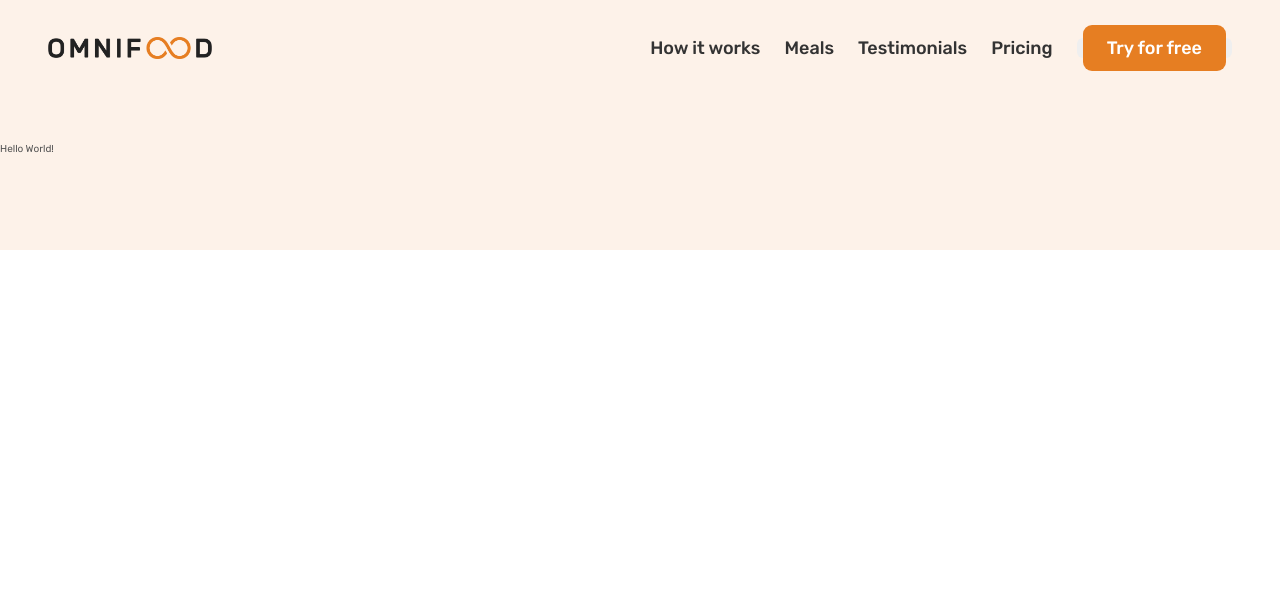
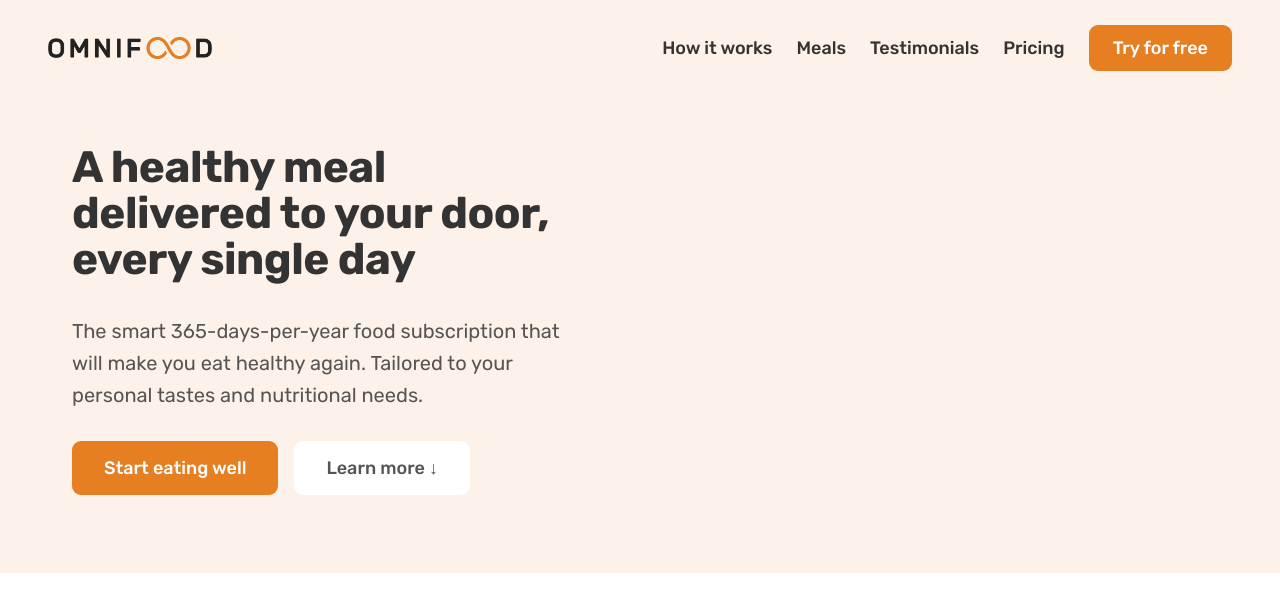
Before and after one commit to clovis-rosa/nextjs-omnifood-website, a Next.js app: page / in a window 1280 px wide. Shown: the top 612 px of the page. Built offline with nearby package versions, Linux system fonts and the light colour scheme.

Commit message:
Working on hero section. Added props and padding fixed on button component

```diff
--- a/src/components/Button.jsx
+++ b/src/components/Button.jsx
@@ -1,10 +1,25 @@
 import styled from 'styled-components'
 
-export default function Button({ href, label, color, background }) {
+export default function Button({
+  href,
+  label,
+  padding,
+  color,
+  background,
+  hover,
+  outline,
+}) {
   return (
     <>
       <ButtonStyles>
-        <Anchor href={href} color={color} background={background}>
+        <Anchor
+          href={href}
+          padding={padding}
+          color={color}
+          background={background}
+          hover={hover}
+          outline={outline}
+        >
           {label}
         </Anchor>
       </ButtonStyles>
@@ -18,6 +33,7 @@ const ButtonStyles = styled.button`
   border-radius: 6px;
   white-space: nowrap;
   cursor: pointer;
+  padding: 0;
 
   display: inline-block;
   text-decoration: none;
@@ -35,7 +51,8 @@ const ButtonStyles = styled.button`
 
 const Anchor = styled.a`
   text-decoration: none;
-  padding: 1.2rem 2.4rem;
+  /* padding: 1.2rem 2.4rem; */
+  padding: ${(props) => props.padding || '1.2rem 2.4rem'};
   border-radius: 9px;
   color: ${(props) => props.color};
   background: ${(props) => props.background};
@@ -47,6 +64,7 @@ const Anchor = styled.a`
 
   &:hover,
   &:active {
-    background: var(--clr-link-hover);
+    background: ${(props) => props.hover || 'var(--clr-link-hover)'};
+    box-shadow: ${(props) => props.outline || 'none'};
   }
 `
--- a/src/pages/index.jsx
+++ b/src/pages/index.jsx
@@ -1,11 +1,38 @@
 import Layout from '@/components/Layout'
 import styled from 'styled-components'
+import Button from '@/components/Button'
+import { buttonData } from '@/data/MenuLinkData'
 
 export default function Home() {
   return (
     <Layout>
       <HeroSectionStyles>
-        <h1>Hello World!</h1>
+        <HeroGrid>
+          <HeroTextBox>
+            <h1>A healthy meal delivered to your door, every single day</h1>
+            <p>
+              The smart 365-days-per-year food subscription that will make you
+              eat healthy again. Tailored to your personal tastes and
+              nutritional needs.
+            </p>
+            <Button
+              href={buttonData[1].href}
+              label={buttonData[1].label}
+              padding="1.6rem 3.2rem;"
+              color="var(--clr-white)"
+              background="var(--clr-link)"
+            />
+            <Button
+              href={buttonData[2].href}
+              label={buttonData[2].label}
+              padding="1.6rem 3.2rem;"
+              color="var(--clr-dark)"
+              background="var(--clr-white)"
+              hover="var(--clr-link-outline)"
+              outline="inset 0 0 0 3px var(--clr-white)"
+            />
+          </HeroTextBox>
+        </HeroGrid>
       </HeroSectionStyles>
     </Layout>
   )
@@ -14,4 +41,71 @@ export default function Home() {
 const HeroSectionStyles = styled.section`
   background-color: #fdf2e9;
   padding: 4.8rem 0 9.6rem 0;
+
+  @media (max-width: 34em) {
+    padding: 2.4rem 0 6.4rem 0;
+  }
 `
+
+const HeroGrid = styled.div`
+  max-width: 130rem;
+  margin: 0 auto;
+  padding: 0 3.2rem;
+  display: grid;
+  grid-template-columns: 1fr 1fr;
+  gap: 9.6rem;
+  align-items: center;
+
+  @media (max-width: 84em) {
+    max-width: 120rem;
+  }
+
+  @media (max-width: 75em) {
+    gap: 4.8rem;
+  }
+
+  @media (max-width: 59em) {
+    grid-template-columns: 1fr;
+    padding: 0 8rem;
+    gap: 6.4rem;
+  }
+
+  @media (max-width: 34em) {
+    padding: 0 3.2rem;
+  }
+`
+
+const HeroTextBox = styled.div`
+  h1 {
+    font-size: 5.2rem;
+    font-weight: 700;
+    line-height: 1.05;
+    letter-spacing: -0.5px;
+    color: var(--clr-heading);
+    margin-bottom: 3.2rem;
+
+    @media (max-width: 84em) {
+      font-size: 4.4rem;
+    }
+  }
+
+  p {
+    font-size: 2rem;
+    line-height: 1.6;
+    margin-bottom: 4.8rem;
+  }
+
+  button:first-of-type {
+    margin-right: 1.6rem;
+  }
+
+  @media (max-width: 59em) {
+    text-align: center;
+  }
+`
+
+const HeroImageBox = styled.div`
+  @media (max-width: 59em) {
+    text-align: center;
+  }
+`
--- a/src/styles/global.scss
+++ b/src/styles/global.scss
@@ -26,7 +26,7 @@ html {
   /* Percentage of user's browser font-size setting */
 
   @media (max-width: 75em) {
-    font-size: 56%;
+    font-size: 56.25%;
   }
 
   @media (max-width: 59em) {
```
